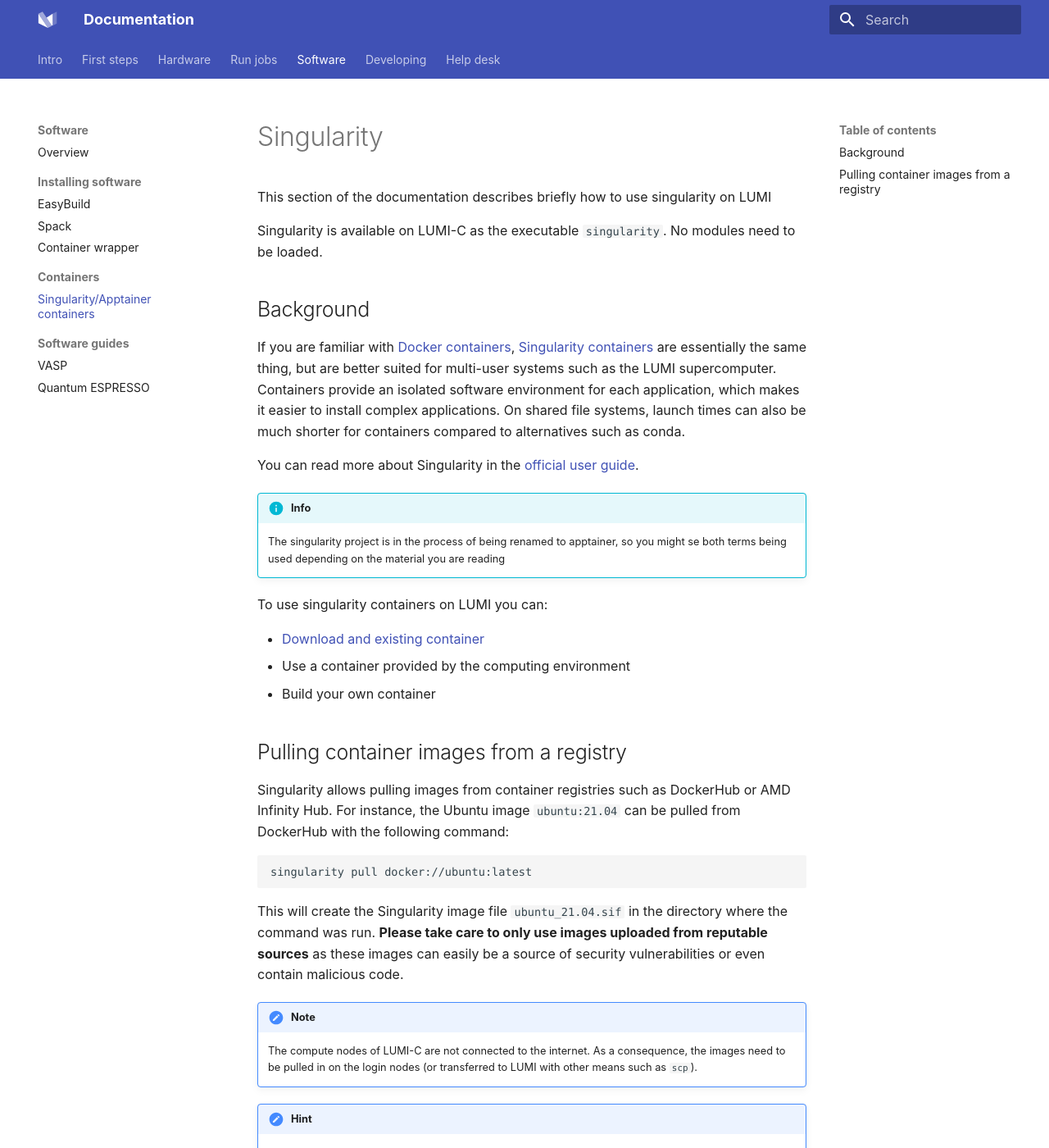
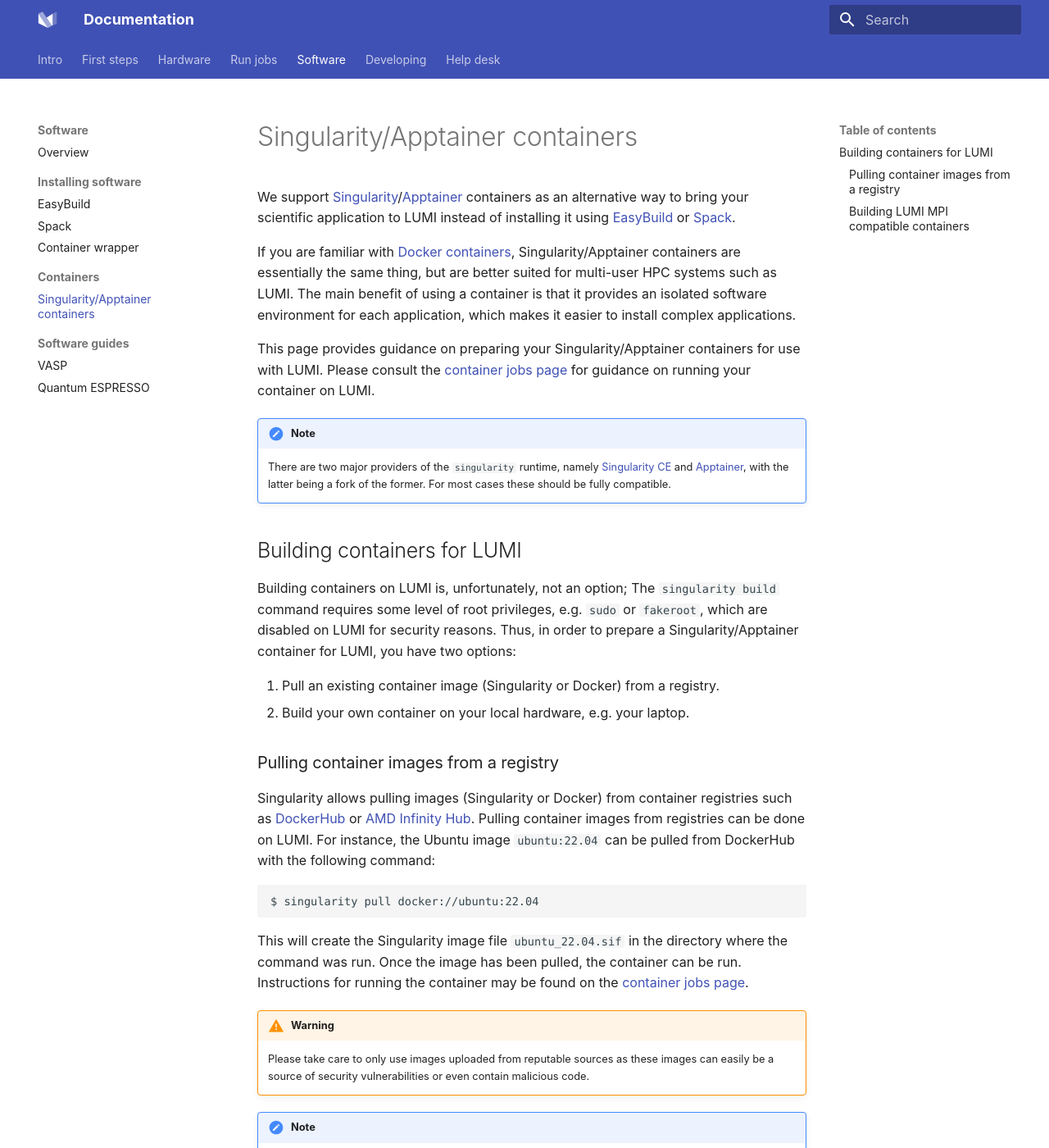
Before and after one commit to Lumi-supercomputer/lumi-userguide, an MkDocs documentation site: the page built from docs/computing/containers.md, in a window 1280 px wide and 1400 px high. Shown: the whole window at 82% size. Built offline with MkDocs 1.6.1 and Material for MkDocs 9.7.7, drawn with Linux system fonts in a browser that asks for light colours; some of the changed text lies outside the part shown.

Commit message:
Refactored the containers documentation pages.

````diff
--- a/docs/computing/containers.md
+++ b/docs/computing/containers.md
@@ -1,115 +1,140 @@
-# Singularity
+# Singularity/Apptainer containers
 
-[software_installing]: ../software/installing/easybuild.md
-[cray_mpich]: ../software/containers/cray_mpich.md
-[julia]: ../software/containers/julia.md
+[singularityce]: https://docs.sylabs.io/guides/latest/user-guide/
+[apptainer]: http://apptainer.org/docs/user/main/index.html
+[dockerhub]: https://hub.docker.com/
+[infinity-hub]: https://www.amd.com/en/technologies/infinity-hub
+[mpich-abi]: https://www.mpich.org/abi/
+[osu-benchmark]: https://mvapich.cse.ohio-state.edu/benchmarks/
 [docker-wiki]: https://en.wikipedia.org/wiki/Docker_(software)
-[apptainer]: https://apptainer.org/
-[apptainer-guide]: https://apptainer.org/docs/user/main/index.html
 [container-jobs]: ../software/containers/cray_mpich.md
+[easybuild]: ../software/installing/easybuild.md
+[spack]: ../software/installing/spack.md
+[copying-files]: ../storage/moving/scp-rsync.md
 
-This section of the documentation describes briefly how to use singularity on
-LUMI
-
-Singularity is available on LUMI-C as the executable `singularity`. No modules
-need to be loaded.
-
-## Background
+We support [Singularity][singularityce]/[Apptainer][apptainer] containers as an
+alternative way to bring your scientific application to LUMI instead of
+installing it using [EasyBuild][easybuild] or [Spack][spack].
 
 If you are familiar with [Docker containers][docker-wiki],
-[Singularity containers][apptainer] are essentially the same thing, but are
-better suited for multi-user systems such as the LUMI supercomputer. Containers
-provide an isolated software environment for each application, which makes it
-easier to install complex applications. On shared file systems, launch times can
-also be much shorter for containers compared to alternatives such as conda.
+Singularity/Apptainer containers are essentially the same thing, but are better
+suited for multi-user HPC systems such as LUMI. The main benefit of using a
+container is that it provides an isolated software environment for each
+application, which makes it easier to install complex applications.
 
-You can read more about Singularity in the
-[official user guide][apptainer-guide].
+This page provides guidance on preparing your Singularity/Apptainer containers
+for use with LUMI. Please consult the [container jobs page][container-jobs] for
+guidance on running your container on LUMI.
 
-!!! info
-    The singularity project is in the process of being renamed to apptainer, so
-    you might se both terms being used depending on the material you are reading
+!!! note
+    There are two major providers of the `singularity` runtime, namely
+    [Singularity CE][singularityce] and [Apptainer][apptainer], with the latter
+    being a fork of the former. For most cases these should be fully compatible.
 
-To use singularity containers on LUMI you can:
+## Building containers for LUMI
 
-- [Download and existing container](#pulling-container-images-from-a-registry)
-- Use a container provided by the computing environment
-- Build your own container
+Building containers on LUMI is, unfortunately, not an option; The `singularity
+build` command requires some level of root privileges, e.g. `sudo` or
+`fakeroot`, which are disabled on LUMI for security reasons. Thus, in order to
+prepare a Singularity/Apptainer container for LUMI, you have two options:
 
+1. Pull an existing container image (Singularity or Docker) from a registry.
+2. Build your own container on your local hardware, e.g. your laptop.
 
-## Pulling container images from a registry
+### Pulling container images from a registry
 
-Singularity allows pulling images from container registries such as DockerHub or
-AMD Infinity Hub. For instance, the Ubuntu image `ubuntu:21.04` can be pulled
-from DockerHub with the following command:
+Singularity allows pulling images (Singularity or Docker) from container
+registries such as [DockerHub][dockerhub] or [AMD Infinity Hub][infinity-hub].
+Pulling container images from registries can be done on LUMI. For instance, the
+Ubuntu image `ubuntu:22.04` can be pulled from DockerHub with the following
+command:
 
 ```bash
-singularity pull docker://ubuntu:latest
+$ singularity pull docker://ubuntu:22.04
 ```
-This will create the Singularity image file `ubuntu_21.04.sif` in the directory
-where the command was run. **Please take care to only use images uploaded from
-reputable sources** as these images can easily be a source of security
-vulnerabilities or even contain malicious code.
+
+This will create the Singularity image file `ubuntu_22.04.sif` in the directory
+where the command was run. Once the image has been pulled, the container can be
+run. Instructions for running the container may be found on the [container jobs
+page][container-jobs].
+
+!!! warning Take care when pulling container images
+    Please take care to only use images uploaded from reputable sources as
+    these images can easily be a source of security vulnerabilities or even
+    contain malicious code.
 
 !!! note
-    The compute nodes of LUMI-C are not connected to the internet. As a
-    consequence, the images need to be pulled in on the login nodes (or
-    transferred to LUMI with other means such as `scp`).
-
+    The compute nodes are currently not connected to the internet. As a
+    consequence, the container images need to be pulled in on the login nodes
+    ([or transferred to LUMI][copying-files]).
 
 !!! hint
     When pulling docker containers using singularity, the conversion can be
     quite heavy. Speed up the conversion and avoid leaving behind temporary
-    files by moving the temporary to `/tmp`
+    files by using the in-memory filesystem on `/tmp` as the Singularity cache
+    directory, i.e.
 
-    ```
-    mkdir -p /tmp/$USER
-    export SINGULARITY_TMPDIR=/tmp/$USER
-    export SINGULARITY_CACHEDIR=/tmp/$USER
+    ```bash
+    $ mkdir -p /tmp/$USER
+    $ export SINGULARITY_TMPDIR=/tmp/$USER
+    $ export SINGULARITY_CACHEDIR=/tmp/$USER
     ```
 
-<br />
+### Building LUMI MPI compatible containers
 
-Once the image has been pulled, the container can be run. Check instructions for running containers at [container jobs][container-jobs].
+Here we provide an example of building a container that is compatible with the
+MPI stack on LUMI.
 
+!!! warning
+    For MPI-enabled containers, the application inside the container must be
+    dynamically linked to an MPI version that is [ABI-compatible][mpich-abi]
+    with the host MPI.
 
-<!--
-For instance, here we
-check the version of Ubuntu running in the container
+The following Singularity definition file `mpi_osu.def`, installs MPICH-3.1.4,
+which is ABI-compatible with the Cray-MPICH found on LUMI. That MPICH will be
+used to compile the [OSU microbenchmarks][osu-benchmark]. Finally, the OSU
+point to point bandwidth test is set as the runscript of the image.
 
 ```bash
-srun --partition=<partition> --account=<account> singularity exec \
-     ubuntu_21.04.sif cat /etc/os-release
+bootstrap: docker
+from: ubuntu:21.04
+
+%post
+    # Install software
+    apt-get update
+    apt-get install -y file g++ gcc gfortran make gdb strace wget ca-certificates --no-install-recommends
+
+    # Install mpich
+    wget -q http://www.mpich.org/static/downloads/3.1.4/mpich-3.1.4.tar.gz
+    tar xf mpich-3.1.4.tar.gz
+    cd mpich-3.1.4
+    ./configure --disable-fortran --enable-fast=all,O3 --prefix=/usr
+    make -j$(nproc)
+    make install
+    ldconfig
+
+    # Build osu benchmarks
+    wget -q http://mvapich.cse.ohio-state.edu/download/mvapich/osu-micro-benchmarks-5.3.2.tar.gz
+    tar xf osu-micro-benchmarks-5.3.2.tar.gz
+    cd osu-micro-benchmarks-5.3.2
+    ./configure --prefix=/usr/local CC=$(which mpicc) CFLAGS=-O3
+    make
+    make install
+    cd ..
+    rm -rf osu-micro-benchmarks-5.3.2
+    rm osu-micro-benchmarks-5.3.2.tar.gz
+
+%runscript
+    /usr/local/libexec/osu-micro-benchmarks/mpi/pt2pt/osu_bw
 ```
 
-This prints
+The image can be built **on your local hardware (not LUMI)** with
 
-```
-NAME="Ubuntu"
-VERSION="21.04 (Hirsute Hippo)"
-ID=ubuntu
-ID_LIKE=debian
-PRETTY_NAME="Ubuntu 21.04"
-VERSION_ID="21.04"
-HOME_URL="https://www.ubuntu.com/"
-SUPPORT_URL="https://help.ubuntu.com/"
-BUG_REPORT_URL="https://bugs.launchpad.net/ubuntu/"
-PRIVACY_POLICY_URL="https://www.ubuntu.com/legal/terms-and-policies/privacy-policy"
-VERSION_CODENAME=hirsute
-UBUNTU_CODENAME=hirsute
+```bash
+$ sudo singularity build mpi_osu.sif mpi_osu.def
 ```
 
-By default, some file system partitions, such as `/scratch`,`/project` are not
-accessible from the container. To make them available, they need to be
-explicitly bound by passing the `-B/--bind` command line option to
-`singularity exec/run`. For instance
-
-```bash
-srun --partition=<partition> --account=<account> singularity exec \
-     -B /scratch/<account> ubuntu_21.04.sif ls /scratch/<account>
-```
-
-## Application-specific container
-
- * [Running MPI applications within the container][cray_mpich]
- * [Running Julia within a container][julia]  -->
+The `mpi_osu.sif` file must then be [transferred to LUMI][copying-files]. See
+the [container jobs MPI documentation
+page](../software/containers/cray_mpich.md#running-containerized-mpi-applications)
+for instructions on running this MPI container on LUMI.
--- a/docs/software/containers/cray_mpich.md
+++ b/docs/software/containers/cray_mpich.md
@@ -1,151 +1,111 @@
+[singularityce]: https://docs.sylabs.io/guides/latest/user-guide/
+[apptainer]: http://apptainer.org/docs/user/main/index.html
+[mpich-abi]: https://www.mpich.org/abi/
+[permedcoe-mpi]: https://permedcoe.github.io/mpi-in-container
+[easybuild-install]: ../../software/installing/easybuild.md
 [containers-install]: ../../computing/containers.md
 [data-storage-options]: ../../storage/storing-data.md
 
 # Container jobs
 
-Software containers can be easily run on the compute nodes in LUMI using the
-`singularity` runtime that may be used with Slurm. See the
-[Apptainer/Singularity containers][containers-install] overview page for
+LUMI provides access to a `singularity` runtime for running applications in
+software containers. Currently, there are two major providers of the
+`singularity` runtime, namely [Singularity CE][singularityce] and
+[Apptainer][apptainer], with the latter being a fork of the former. For most
+cases these should be fully compatible. LUMI provides the `singularity` runtime
+included in the HPE Cray Operating System (a SUSE Linux based OS) running on
+LUMI - no modules need to be loaded to use `singularity` on LUMI. You can
+always check the version of singularity using the command `singularity
+--version`.
+
+See the [Apptainer/Singularity containers install page][containers-install] for
 details about creating LUMI compatible software containers.
 
-## Running a container
+## The basics of running a container on LUMI
 
-Software in a container may be run by combining `srun` with `singularity`. For
-instance, to the version of Ubuntu running in a container stored as
-"ubuntu_21.04.sif":
+Applications in a container may be run by combining Slurm commands with
+Singularity commands, e.g. to get the version of Ubuntu running in a container
+stored as "ubuntu_22.04.sif", we may use `srun` to execute the `singularity`
+container
 
 ```bash
 $ srun --partition=<partition> --account=<account> singularity exec ubuntu_21.04.sif cat /etc/os-release
 ```
 
-which prints
+which prints something along the lines of
 
 ```text
+PRETTY_NAME="Ubuntu 22.04.1 LTS"
 NAME="Ubuntu"
-VERSION="21.04 (Hirsute Hippo)"
+VERSION_ID="22.04"
+VERSION="22.04.1 LTS (Jammy Jellyfish)"
+VERSION_CODENAME=jammy
 ID=ubuntu
 ID_LIKE=debian
-PRETTY_NAME="Ubuntu 21.04"
-VERSION_ID="21.04"
 HOME_URL="https://www.ubuntu.com/"
 SUPPORT_URL="https://help.ubuntu.com/"
 BUG_REPORT_URL="https://bugs.launchpad.net/ubuntu/"
 PRIVACY_POLICY_URL="https://www.ubuntu.com/legal/terms-and-policies/privacy-policy"
-VERSION_CODENAME=hirsute
-UBUNTU_CODENAME=hirsute
+UBUNTU_CODENAME=jammy
 ```
 
 ### Binding network file systems in the container
 
-By default, some [file system partitions][data-storage-options], such as
-`/scratch`,`/project` are not accessible from the container. To make them
-available, they need to be explicitly bound by passing the `-B/--bind` command
-line option to `singularity exec/run`. For instance
+By default, the [network file system partitions][data-storage-options], such as
+`/scratch` or `/project` are not accessible from the within the container. To
+make them available, they need to be explicitly bound by passing the
+`-B/--bind` command line option to `singularity exec/run`. For instance
 
 ```bash
-srun --partition=<partition> --account=<account> singularity exec \
-     -B /scratch/<account> ubuntu_21.04.sif ls /scratch/<account>
+$ srun --partition=<partition> --account=<project_name> singularity exec -B /scratch/<project_name> ubuntu_21.04.sif ls /scratch/<account>
 ```
+
+!!! warning
+    Since project folder paths like `/scratch/<project_name>` and
+    `/project/<project_name>` are symlinks on LUMI, you must bind these full
+    paths to make them available in the container. Simply binding `/scratch` or
+    `/project` will not work.
 
 ## Running containerized MPI applications
 
-[software_installing]: ../../software/installing/easybuild.md
-[mpich-abi]: https://www.mpich.org/abi/
-[permedcoe-mpi]: https://permedcoe.github.io/mpi-in-container
-[osu-benchmark]: https://mvapich.cse.ohio-state.edu/benchmarks/
-
 Running MPI applications in a container requires that you either bind the host
 MPI (the MPI stack provided as part of the software stack available on the
-compute node) or include a LUMI compatible MPI stack in the container.
-
-### Using the host MPI
-
-#### Binding to the host
-
-Containerized MPI applications can be run with `singularity`. However, in order
-to properly make use of LUMI's high-speed network, it is necessary to mount a
-few host system directories inside the container and set `LD_LIBRARY_PATH` so
-that the necessary dynamic libraries are available at run time. Doing that, the
-MPI installed in the container image is replaced by the host's.
-
-We have put together all the necessary setup in a module that can be installed
-by the user with EasyBuild:
-
-```bash
-module load LUMI partition/<lumi-partition> EasyBuild-user
-eb singularity-bindings-system-cpeGNU-<toolchain-version>.eb -r
-```
-
-That will create the module `singularity-bindings/system-cpeGNU-<toolchain-version>`.
-More information on installing software with EasyBuild can be found
-[here][software_installing].
-
-#### Create a container compatible with LUMI
-
-Let's consider a simple example to see how to use the `singularity-bindings` to
-run a containerized MPI application.
+compute node) or install a LUMI compatible MPI stack in the container.
 
 !!! warning
     For MPI-enabled containers, the application inside the container must be
     dynamically linked to an MPI version that is [ABI-compatible][mpich-abi]
     with the host MPI.
 
-First we are going to prepare an image. The
-following Singularity definition file `mpi_osu.def`, installs MPICH-3.1.4, which
-is ABI-compatible with the Cray-MPICH found on LUMI. That MPICH will be used to
-compile the [OSU microbenchmarks][osu-benchmark]. Finally, the OSU point to
-point bandwidth test is set as the runscript of the image.
+### Using the host MPI
 
-```
-bootstrap: docker
-from: ubuntu:21.04
+In order to properly make use of LUMI's high-speed network, it is necessary to
+mount a few host system directories inside the container and set
+`LD_LIBRARY_PATH` so that the necessary dynamic libraries are available at run
+time. This way, the MPI installed in the container image is replaced by the
+host's MPI stack.
 
-%post
-    # Install software
-    apt-get update
-    apt-get install -y file g++ gcc gfortran make gdb strace wget ca-certificates --no-install-recommends
+All the necessary components are available in a module that can be installed
+by the user via [EasyBuild][easybuild-install]
 
-    # Install mpich
-    wget -q http://www.mpich.org/static/downloads/3.1.4/mpich-3.1.4.tar.gz
-    tar xf mpich-3.1.4.tar.gz
-    cd mpich-3.1.4
-    ./configure --disable-fortran --enable-fast=all,O3 --prefix=/usr
-    make -j$(nproc)
-    make install
-    ldconfig
-
-    # Build osu benchmarks
-    wget -q http://mvapich.cse.ohio-state.edu/download/mvapich/osu-micro-benchmarks-5.3.2.tar.gz
-    tar xf osu-micro-benchmarks-5.3.2.tar.gz
-    cd osu-micro-benchmarks-5.3.2
-    ./configure --prefix=/usr/local CC=$(which mpicc) CFLAGS=-O3
-    make
-    make install
-    cd ..
-    rm -rf osu-micro-benchmarks-5.3.2
-    rm osu-micro-benchmarks-5.3.2.tar.gz
-
-%runscript
-    /usr/local/libexec/osu-micro-benchmarks/mpi/pt2pt/osu_bw
+```bash
+$ module load LUMI partition/<lumi-partition> EasyBuild-user
+$ eb singularity-bindings-system-cpeGNU-<toolchain-version>.eb -r
 ```
 
-The image can be built **outside of LUMI** with
+Running e.g. the [OSU point-to-point bandwidth test
+container](../../computing/containers.md#building-lumi-mpi-compatible-containers)
+can then be done using
 
 ```bash
-sudo singularity build mpi_osu.sif mpi_osu.def
+$ module load singularity-bindings
+$ srun --partition=<partition> --account=<account> --nodes=2 singularity run mpi_osu.sif
 ```
 
-The OSU point-to-point bandwidth test can be run with
+which gives the bandwidth measured for different message sizes, i.e. something
+along the lines of
 
-```bash
-module load singularity-bindings
-srun --partition=<partition> --account=<account> \
-     --nodes=2 singularity run mpi_osu.sif
-```
-
-which gives the bandwidth measured for different message sizes
-
-```
+```text
 # OSU MPI Bandwidth Test v5.3.2
 # Size      Bandwidth (MB/s)
 1                       3.00
@@ -175,18 +135,17 @@
 
 ### Using the container MPI
 
-MPI applications can be run without replacing the container's MPI. To do so,
-Slurm needs to be instructed to use the PMI-2 process management interface by
-passing `--mpi=pmi2` to `srun`
+MPI applications can also be run using an MPI stack installed in the container.
+To do so, Slurm needs to be instructed to use the PMI-2 process management
+interface by passing `--mpi=pmi2` to `srun`, e.g.
 
 ```bash
-srun --partition=<partition> --account=<account> \
-     --mpi=pmi2 --nodes=2 singularity run mpi_osu.sif
+$ srun --partition=<partition> --account=<account> --mpi=pmi2 --nodes=2 singularity run mpi_osu.sif
 ```
 
-This gives lower bandwidths, especially for the larger message sizes
+which produces an output along the lines of
 
-```
+```text
 # OSU MPI Bandwidth Test v5.3.2
 # Size      Bandwidth (MB/s)
 1                       0.50
@@ -214,8 +173,9 @@
 4194304              2380.51
 ```
 
-Like in this example, the performance obtained doing this might be quite low
-compared to the results obtained when using the host's MPI.
-
-For a higher-level overview, you can read a [tutorial on MPI in
-containers][permedcoe-mpi].
+Note that this approach gives lower bandwidths, especially for the larger
+message sizes, than is the case when using the host MPI. In general, the
+performance obtained from using the container MPI might be quite low compared
+to the results obtained when using the host's MPI. For a more in-depth
+discussion of the topic of MPI in containers, we suggest that you read this
+[introduction to MPI in containers][permedcoe-mpi].
````
Also changed, not shown: docs/computing/jobs/slurm-quickstart.md (+15 -12 lines), docs/software/containers/julia.md (+1 -1 lines), docs/computing/jobs/interactive.md (line endings or trailing spaces).
